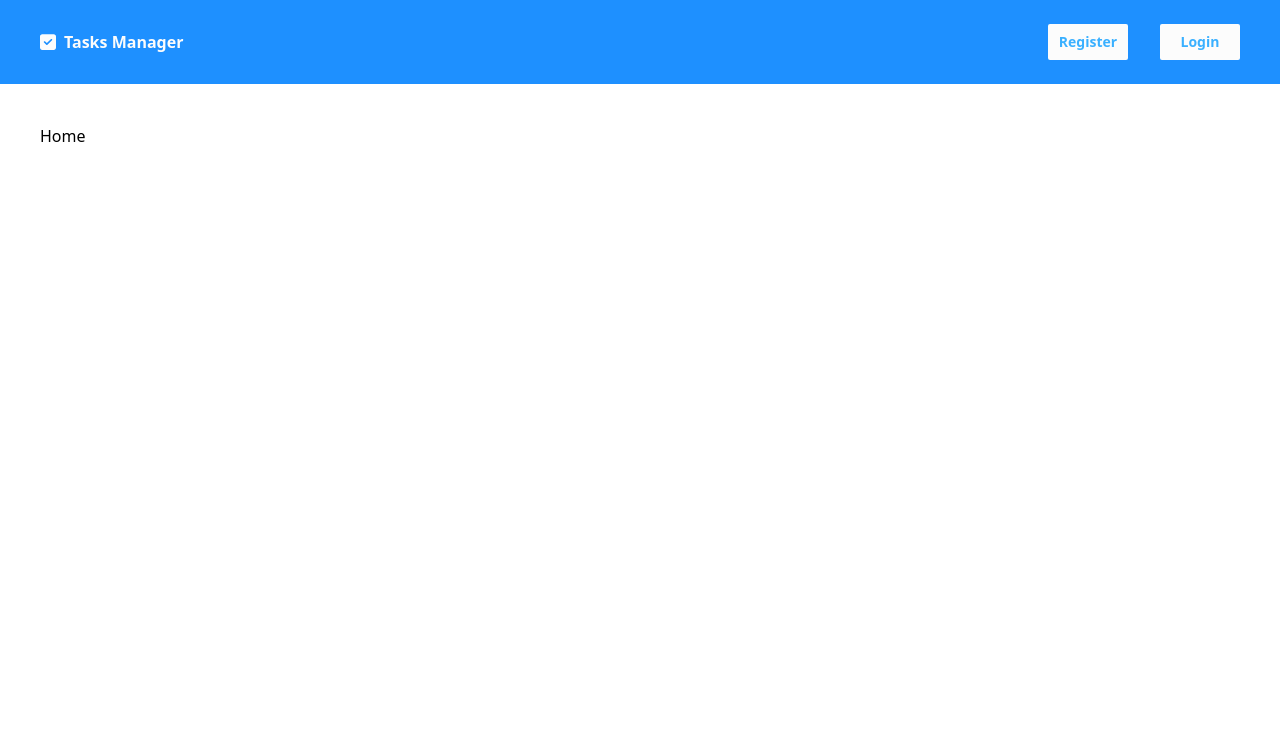
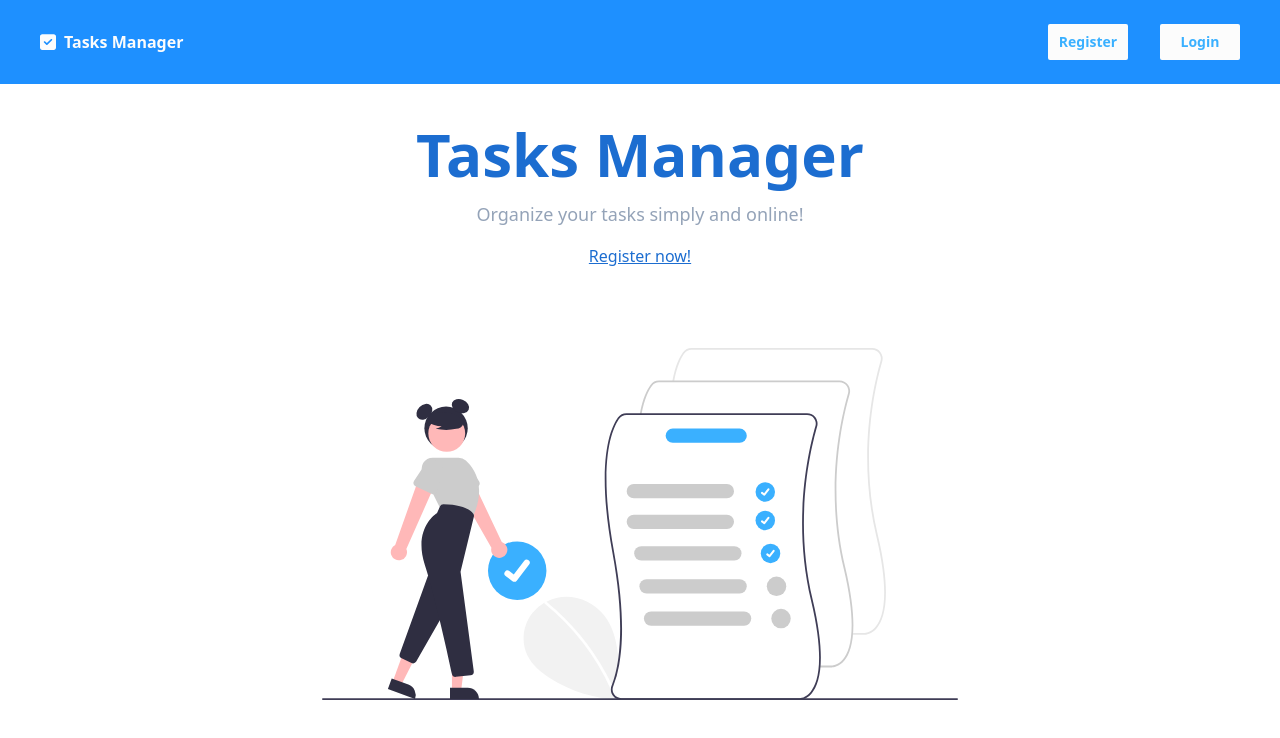
Before and after one commit to ruanvictordev/tasks-manager, a React (Vite) app in the folder client/: page / in a window 1280 px wide. Shown: the top 738 px of the page. Built offline with nearby package versions, Linux system fonts and the light colour scheme.

Commit message:
:sparkles: [FEAT] Config Home Page Component.

```diff
--- a/client/src/pages/Home/Home.jsx
+++ b/client/src/pages/Home/Home.jsx
@@ -1,9 +1,22 @@
-import React from 'react'
+import React from 'react';
+import { useNavigate } from "react-router-dom";
 
 export default function Home() {
+  const navigate = useNavigate();
+
   return (
     <>
-      <div>Home</div>
+      <section className='flex flex-col gap-y-20 justify-center items-center'>
+        <div className='flex flex-col gap-4 justify-center items-center'>
+          <h1 className='text-6xl text-center text-brand-tertiayColor font-bold'>Tasks Manager</h1>
+          <h2 className='text-slate-400 text-center text-lg'>Organize your tasks simply and online!</h2>
+          <a onClick={() => navigate("/register")} className='text-brand-tertiayColor underline cursor-pointer'>Register now!</a>
+        </div>
+
+        <div className='flex justify-center items-center'>
+          <img className='w-3/4 max-md:w-full' src="./home.svg" alt="" />
+        </div>
+      </section>
     </>
   )
 }
```
Also changed, not shown: client/public/home.svg (added).
